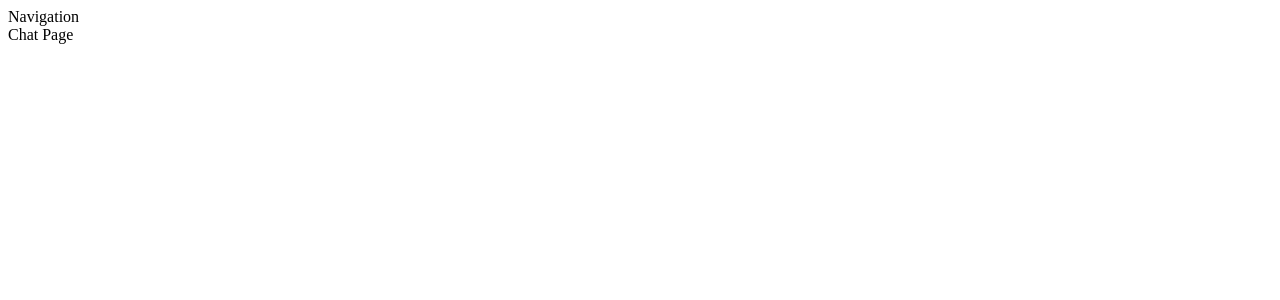
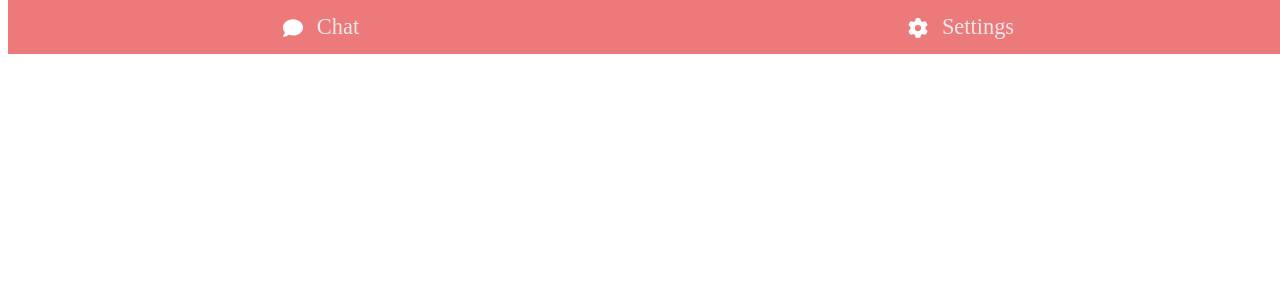
Before and after one commit to woolsey2316/chat-app, a React (Create React App) app: page /#/ in a window 1280 px wide. Shown: the top 300 px of the page. Built offline with nearby package versions, Linux system fonts and the light colour scheme.

Commit message:
Navigation component, rtk-toolkit, message counter

```diff
--- a/src/components/navigation/Navigation.tsx
+++ b/src/components/navigation/Navigation.tsx
@@ -1,28 +1,121 @@
 import * as React from 'react';
-import { useState, useEffect } from 'react';
+import { useState, useEffect, useContext } from 'react';
 import { connectSocket } from '../../store/socket/actions';
+import styled from 'styled-components';
+import { NavLink } from 'react-router-dom';
+import { faCog, faComment } from '@fortawesome/free-solid-svg-icons';
+import { FontAwesomeIcon } from '@fortawesome/react-fontawesome';
+import UnreadMessagesCounter from '../unreadMessagesCounter/UnreadMessagesCounter';
+import { AppContext } from 'src/utilities/TranslationsProvider';
+import { useAppDispatch } from 'src/hooks/hooks';
 
-export function Navigation() {
-  const [receivedUnreadMessages, setUnreceievedMessages] = useState([])
-  const [shoudBlink, setShouldBlink] = useState(false)
+const UL = styled.ul`
+  width: 100%;
+  z-index: 1;
+  position: fixed;
+  top: 0;
+  overflow: hidden;
+  display: flex;
+  justify-content: space-evenly;
+  list-style-type: none;
+  margin: 0;
+  padding: 0;
+  background-color: ${props => props.theme.secondaryLightColor};
+`
+const LI = styled.li`
+  width: 100%;
+`
+const StyledNavLink = styled(NavLink)`
+  display: block;
+  color: ${props => props.theme.primaryLightColor};
+  text-align: center;
+  padding: 14px 16px;
+  text-decoration: none;
+
+  &:hover {
+    background-color: ${props => props.theme.secondaryDarkColor};
+  }
+
+  &.active {
+    background-color: ${props => props.theme.secondaryDarkColor};
+    border-bottom: 3px solid #ccc;
+  }
+
+  .blinking {
+    animation: pulse 1s infinite;
+  }
+
+  @keyframes pulse {
+    0% {
+      background-color: ${props => props.theme.secondaryLightColor};
+    }
+    100% {
+      background-color: ${props => props.theme.primaryDarkColor};
+    }
+  }
+
+  .no-blinking {
+    background-color: unset;
+  }
+`
+const Span = styled.span`
+  padding: 14px;
+  font-size: 1.4em;
+
+  /* ----------- iPhone 5, 5S, 5C and 5SE ----------- */
+  /* Portrait */
+  @media only screen
+    and (min-device-width: 320px)
+    and (max-device-width: 568px)
+    and (-webkit-min-device-pixel-ratio: 2)
+    and (orientation: portrait) {
+      padding: 7px;
+  }
+`
+export const Navigation: React.FunctionComponent = () => {
+  const dispatch = useAppDispatch()
+  const appContext = useContext(AppContext)
+  const [, setUnreceievedMessages] = useState([])
+  const [unreadMessages, ] = useState(0)
+  const [shouldBlink, setShouldBlink] = useState(false)
 
   const startBlinking = (): void => {
-    setShouldBlink(true)
+    setShouldBlink(true);
   };
 
   const stopBlinking = (): void => {
-    setShouldBlink(false)
+    setShouldBlink(false);
   };
 
   const clearNotifications = () => {
-    setUnreceievedMessages([])
+    setUnreceievedMessages([]);
     stopBlinking();
   };
 
+  useEffect(() => {
+    startBlinking();
+    () => dispatch(connectSocket())
+  },[])
+
   return (
-    <div>Navigation</div>
-  )
-
+    <UL>
+      <LI>
+        <StyledNavLink className={({ isActive }) => (isActive ? "active" : shouldBlink ? "blinking" : "no-blinking")}
+                 onClick={clearNotifications}
+                 to='/chat'>
+          <FontAwesomeIcon icon={faComment} color="white" size="lg"/>
+          <UnreadMessagesCounter count={unreadMessages}/>
+          <Span>{appContext.translations.nav.chatTabLabel}</Span>
+        </StyledNavLink>
+      </LI>
+      <LI>
+        <StyledNavLink className={({ isActive }) => (isActive ? "active" : "")} to='/settings'>
+          <FontAwesomeIcon icon={faCog} color="white" size="lg"/>
+          <Span>{appContext.translations.nav.settingsTabLabel}</Span>
+        </StyledNavLink>
+      </LI>
+    </UL>
+  );
 }
 
 export default Navigation;
--- /dev/null
+++ b/src/components/unreadMessagesCounter/UnreadMessagesCounter.tsx
@@ -0,0 +1,155 @@
+import * as React from 'react';
+import styled from 'styled-components';
+
+const StyledUnreadMessagesCounter = styled("div")`
+  width: 21px;
+  height: 21px;
+  border-radius: 50%;
+  background: red;
+  display: flex;
+  align-items: center;
+  justify-content: center;
+  font-size: 12px;
+  font-weight: bold;
+  float: right;
+  position: relative;
+  right: 22%;
+  margin-top: -11px;
+
+  // Landscape - Iphone 6, 6s, 7 and 8
+  @media only screen
+  and (min-device-width: 375px)
+  and (max-device-width: 667px)
+  and (-webkit-min-device-pixel-ratio: 2)
+  and (orientation: landscape) {
+    right: 37%;
+  }
+
+  /* ----------- iPhone 6+, 7+ and 8+ ----------- */
+
+  /* Portrait */
+  @media only screen
+    and (min-device-width: 414px)
+    and (max-device-width: 736px)
+    and (-webkit-min-device-pixel-ratio: 3)
+    and (orientation: portrait) {
+     right: 26%;
+    }
+
+  /* Landscape */
+  @media only screen
+    and (min-device-width: 414px)
+    and (max-device-width: 736px)
+    and (-webkit-min-device-pixel-ratio: 3)
+    and (orientation: landscape) {
+      right: 38%;
+    }
+
+    /* ----------- iPhone X ----------- */
+
+  /* Portrait and Landscape */
+
+  /* Portrait */
+  @media only screen
+    and (min-device-width: 375px)
+    and (max-device-width: 812px)
+    and (-webkit-min-device-pixel-ratio: 3)
+    and (orientation: portrait) {
+      right: 24%;
+  }
+
+  /* Landscape */
+  @media only screen
+    and (min-device-width: 375px)
+    and (max-device-width: 812px)
+    and (-webkit-min-device-pixel-ratio: 3)
+    and (orientation: landscape) {
+      right: 39%;
+  }
+
+  /* ----------- iPad 1, 2, Mini and Air ----------- */
+
+  /* Portrait */
+  @media only screen
+    and (min-device-width: 768px)
+    and (max-device-width: 1024px)
+    and (orientation: portrait)
+    and (-webkit-min-device-pixel-ratio: 1) {
+      right: 38%;
+  }
+
+  /* Landscape */
+  @media only screen
+    and (min-device-width: 768px)
+    and (max-device-width: 1024px)
+    and (orientation: landscape)
+    and (-webkit-min-device-pixel-ratio: 1) {
+      right: 41%;
+  }
+
+  /* ----------- iPad 3, 4 and Pro 9.7" ----------- */
+
+  /* Portrait */
+  @media only screen
+    and (min-device-width: 768px)
+    and (max-device-width: 1024px)
+    and (orientation: portrait)
+    and (-webkit-min-device-pixel-ratio: 2) {
+      right: 38%;
+  }
+
+  /* Landscape */
+  @media only screen
+    and (min-device-width: 768px)
+    and (max-device-width: 1024px)
+    and (orientation: landscape)
+    and (-webkit-min-device-pixel-ratio: 2) {
+      right: 41%;
+  }
+
+  /* ----------- iPad Pro 12.9" ----------- */
+
+  /* Portrait and Landscape */
+  @media only screen
+    and (min-device-width: 1024px)
+    and (max-device-width: 1366px)
+    and (-webkit-min-device-pixel-ratio: 2) {
+      right: 41%;
+  }
+
+  @media only screen
+    and (min-device-width: 1366px)
+    and (max-device-width: 1366px)
+    and (orientation: landscape)
+    and (-webkit-min-device-pixel-ratio: 2) {
+      right: 44%;
+  }
+
+  /* ----------- Non-Retina Screens ----------- */
+  @media screen
+    and (min-device-width: 1200px)
+    and (max-device-width: 1600px)
+    and (-webkit-min-device-pixel-ratio: 1) {
+     right: 45%;
+  }
+
+  /* ----------- Retina Screens ----------- */
+  @media screen
+    and (min-device-width: 1200px)
+    and (max-device-width: 1600px)
+    and (-webkit-min-device-pixel-ratio: 2)
+    and (min-resolution: 192dpi) {
+    right: 45%;
+  }
+
+`;
+
+function UnreadMessagesCounter({ count }) {
+  return (
+    count > 0 && <StyledUnreadMessagesCounter>
+      {count}
+    </StyledUnreadMessagesCounter>
+  );
+}
+
+export default UnreadMessagesCounter;
--- /dev/null
+++ b/src/hooks/hooks.ts
@@ -0,0 +1,6 @@
+import { TypedUseSelectorHook, useDispatch, useSelector } from "react-redux";
+import type { RootState, AppDispatch } from "../store";
+
+// Use throughout your app instead of plain `useDispatch` and `useSelector`
+export const useAppDispatch = () => useDispatch<AppDispatch>();
+export const useAppSelector: TypedUseSelectorHook<RootState> = useSelector;
--- a/src/store/index.tsx
+++ b/src/store/index.tsx
@@ -1,4 +1,6 @@
-import { createStore, combineReducers, applyMiddleware, compose } from 'redux';
+import { combineReducers } from 'redux';
+import logger from 'redux-logger'
+import { Tuple, configureStore } from '@reduxjs/toolkit'
 import socketReducer from './socket/reducer';
 import messageReducer from './message/reducer';
 import socketMiddleware from './socket/middleware';
@@ -8,11 +10,15 @@ const rootReducer = combineReducers({
   messageState: messageReducer
 });
 
-// @ts-ignore
-const composeEnhancers = window.__REDUX_DEVTOOLS_EXTENSION_COMPOSE__ || compose;
 
-const index = {
-  ...createStore(rootReducer, composeEnhancers(applyMiddleware(socketMiddleware)))
-};
+const store = configureStore({
+  reducer: rootReducer,
+  middleware: () => new Tuple(socketMiddleware, logger)
+})
 
-export default index;
+// Infer the `RootState` and `AppDispatch` types from the store itself
+export type RootState = ReturnType<typeof store.getState>;
+// Inferred type: {posts: PostsState, comments: CommentsState, users: UsersState}
+export type AppDispatch = typeof store.dispatch;
+
+export default store;
--- a/src/utilities/TranslationsProvider.tsx
+++ b/src/utilities/TranslationsProvider.tsx
@@ -6,6 +6,14 @@ import { darkTheme, lightTheme, ThemeProvider } from '../theme';
 import { ReactNode, useState } from 'react';
 
 export interface IAppContext {
+  colorTheme: {
+    primaryLightColor: string;
+    secondaryLightColor: string;
+    primaryDarkColor: string;
+    secondaryDarkColor: string;
+    messageBackgroundColor: string;
+  };
+  translations: {
     clockDisplay: string;
     clockModes: {
       hours12: string;
@@ -30,14 +38,53 @@ export interface IAppContext {
     ctrlEnterSendingOptions: {
       option1: string;
       option2: string;
+    };
   }
   changeLanguage: () => void;
+  changeTheme: () => void;
 }
 
-const context = React.createContext<IAppContext | any>(null);
+export const AppContext = React.createContext<IAppContext>({
+  colorTheme: {
+    primaryLightColor: '',
+    secondaryLightColor: '',
+    primaryDarkColor: '',
+    secondaryDarkColor: '',
+    messageBackgroundColor: '',
+  },
+  translations: {
+    clockDisplay: "Clock Display",
+    clockModes: {
+      hours12: "12 Hours",
+      hours24: "24 Hours"
+    },
+    colors: {
+      color1: "Light",
+      color2: "Dark"
+    },
+    interfaceColor: "Interface Color",
+    langCode: "EN",
+    langLabel: "Language",
+    languageEN: "English",
+    languageDE: "Deutsch",
+    nav: {
+      chatTabLabel: "Chat",
+      settingsTabLabel: "Settings"
+    },
+    resetButtonLabel: "Reset",
+    ctrlEnterOptionsTitle: "Send messages on CTRL+ENTER",
+    ctrlEnterSendingOptions: {
+      option1: "On",
+      option2: "Off"
+    },
+    userName: "Username",
+  },
+  changeLanguage: () => {},
+  changeTheme: () => {},
+});
 
-const AppContextProvider = context.Provider;
-export const AppContextConsumer = context.Consumer;
+const AppContextProvider = AppContext.Provider;
+export const AppContextConsumer = AppContext.Consumer;
 
 const TranslationProvider: React.FC<{children: ReactNode}> = ({ children }) => {
   const [translations, setTranslations] = useState(readRecord('lang') !== 'de' ? translationsEN : translationsDE)
@@ -57,7 +104,8 @@ const TranslationProvider: React.FC<{children: ReactNode}> = ({ children }) => {
 
   return (
     <AppContextProvider value={{
-      state: {colorTheme, translations},
+      colorTheme,
+      translations,
       changeLanguage: changeLanguage,
       changeTheme: changeTheme,
     }}>
```
Also changed, not shown: package.json (+9 -2 lines), 1 other file (tests, documents, lock files or other folders). Lines whose indentation alone changed are shown as unchanged.
